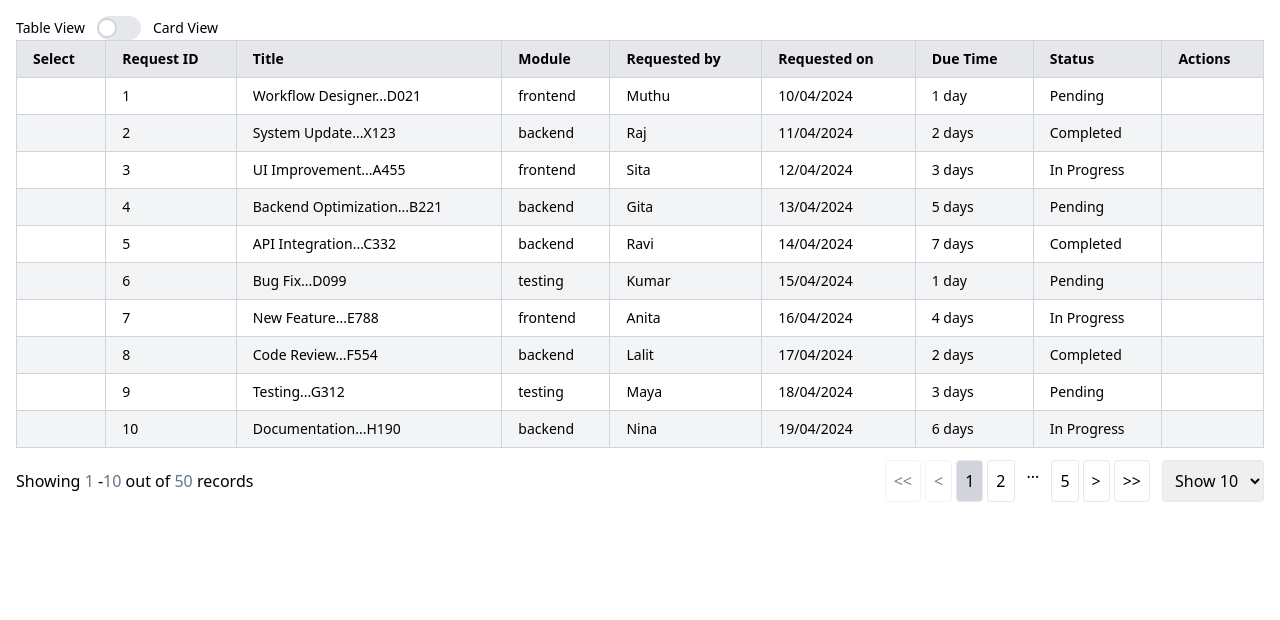
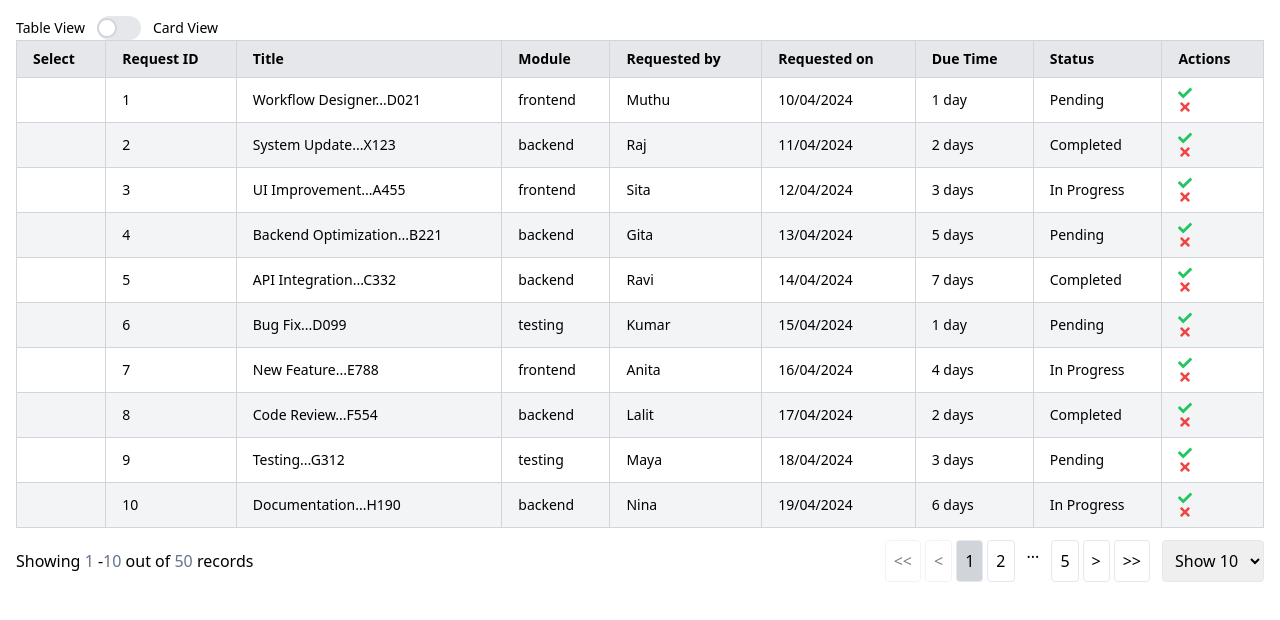
Before and after one commit to Diivvuu/New-folder, a React (Create React App) app: page / in a window 1280 px wide. Shown: the top 620 px of the page. Built offline with nearby package versions, Linux system fonts and the light colour scheme.

Commit message:
history component updated

```diff
--- a/src/components/TableComponent.jsx
+++ b/src/components/TableComponent.jsx
@@ -1,5 +1,6 @@
 import React from "react";
-// const handleRemove
+import { FaCheck, FaTimes } from "react-icons/fa"; // Import icons from react-icons library
+
 const TableComponent = ({ columns, data }) => {
   return (
     <table className="w-full border-collapse text-sm">
@@ -26,7 +27,14 @@ const TableComponent = ({ columns, data }) => {
                 key={`${row.id}-${column.id}`}
                 className="border border-gray-300 px-4 py-2"
               >
-                {row[column.accessor]}
+                {column.accessor === "actions" ? (
+                  <>
+                    <FaCheck className="text-green-500 mr-2 cursor-pointer" />
+                    <FaTimes className="text-red-500 cursor-pointer" />
+                  </>
+                ) : (
+                  row[column.accessor]
+                )}
               </td>
             ))}
           </tr>
--- a/src/pages/Home.jsx
+++ b/src/pages/Home.jsx
@@ -17,7 +17,6 @@ const Home = ({ columns, data }) => {
 
   const renderPagination = () => {
     const buttons = [];
-    const maxButtons = 5; // Maximum buttons to show including ellipses
 
     // Show ellipsis on the left if not on the first page
     if (pageIndex > 1) {
@@ -69,6 +68,7 @@ const Home = ({ columns, data }) => {
   const toggleView = () => {
     setView(!view);
   };
+
   return (
     <div className="container mx-auto">
       <div className="flex items-center space-x-3">
```
